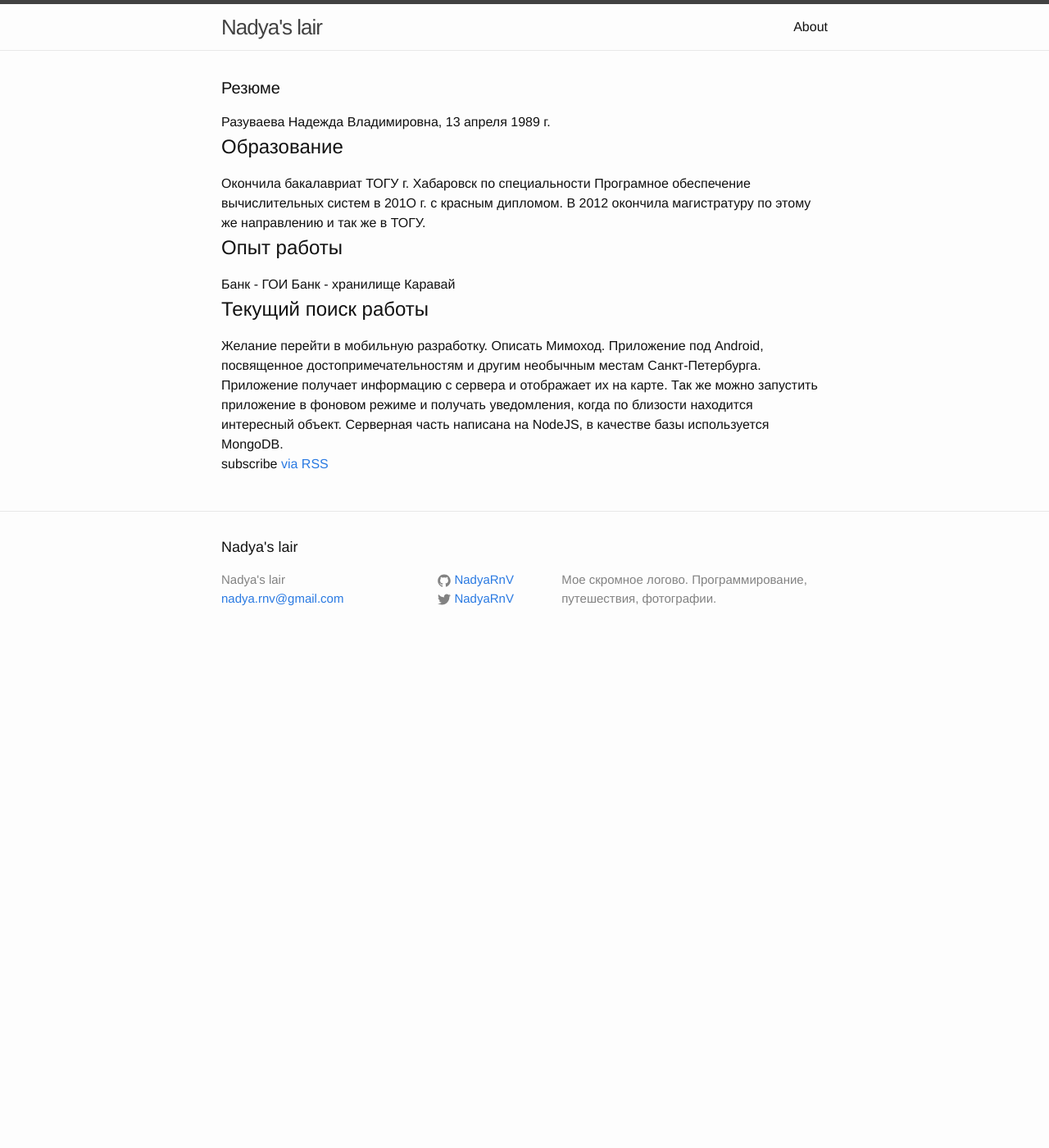
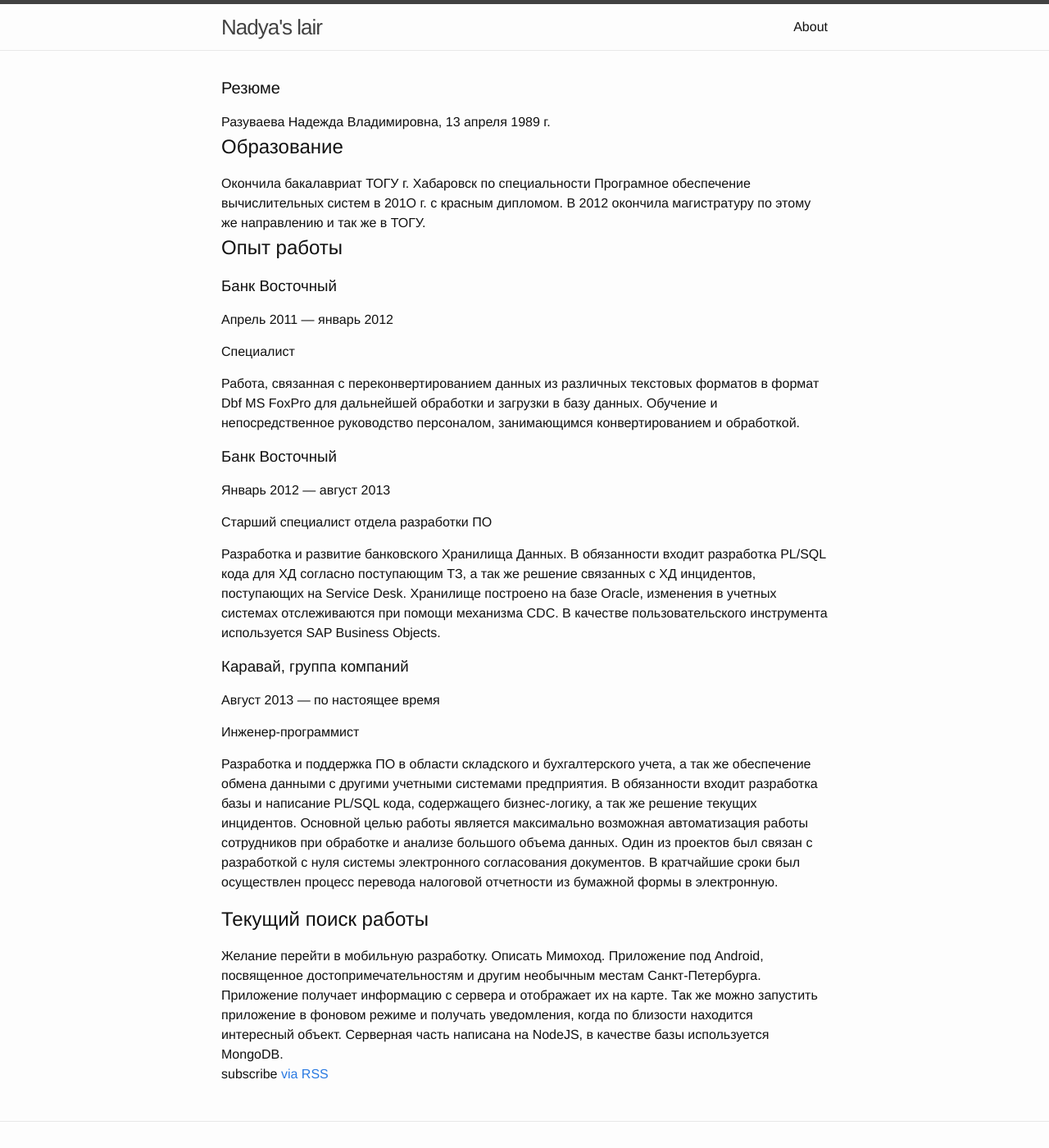
Before and after one commit to NadyaRnV/NadyaRnV, a Jekyll site: the page built from CV/index.html, in a window 1280 px wide and 1400 px high. Shown: the whole window at 82% size. Built offline with Jekyll 4.4.1, drawn with Linux system fonts in a browser that asks for light colours.

Commit message:
Add some previous work info

```diff
--- a/CV/index.html
+++ b/CV/index.html
@@ -11,9 +11,31 @@ layout: default
             Окончила бакалавриат ТОГУ г. Хабаровск по специальности Програмное обеспечение вычислительных систем в 201О г. с красным дипломом. В 2012 окончила магистратуру по этому же направлению и так же в ТОГУ.
 
         <h2>Опыт работы</h2>
-            Банк - ГОИ
-            Банк - хранилище
-            Каравай
+            <h3>Банк Восточный</h3>
+             <p>Апрель 2011 — январь 2012</p>
+             <p>Специалист</p>
+             <p>Работа, связанная с переконвертированием данных из различных текстовых форматов в формат Dbf MS FoxPro
+                для дальнейшей обработки и загрузки в базу данных. Обучение и непосредственное руководство персоналом,
+                занимающимся конвертированием и обработкой.
+             </p>
+           <h3>Банк Восточный</h3>
+             <p>Январь 2012 — август 2013</p>
+             <p>Старший специалист отдела разработки ПО</p>
+             <p>Разработка и развитие банковского Хранилища Данных. В обязанности входит разработка PL/SQL кода для ХД
+                согласно поступающим ТЗ, а так же решение связанных с ХД инцидентов, поступающих на Service Desk.
+                Хранилище построено на базе Oracle, изменения в учетных системах отслеживаются при помощи механизма CDC.
+               В качестве пользовательского инструмента используется SAP Business Objects.
+             </p>
+          <h3>Каравай, группа компаний</h3>
+             <p>Август 2013 — по настоящее время</p>
+             <p>Инженер-программист</p>
+             <p>Разработка и поддержка ПО в области складского и бухгалтерского учета, а так же обеспечение обмена данными
+                с другими учетными системами предприятия. В обязанности входит разработка базы и написание PL/SQL кода,
+                содержащего бизнес-логику, а так же решение текущих инцидентов. Основной целью работы является максимально
+                возможная автоматизация работы сотрудников при обработке и анализе большого объема данных. Один из
+                проектов был связан с разработкой с нуля системы электронного согласования документов. В кратчайшие сроки
+               был осуществлен процесс перевода налоговой отчетности из бумажной формы в электронную.
+             </p>
 
         <h2>Текущий поиск работы</h2>
 
```
